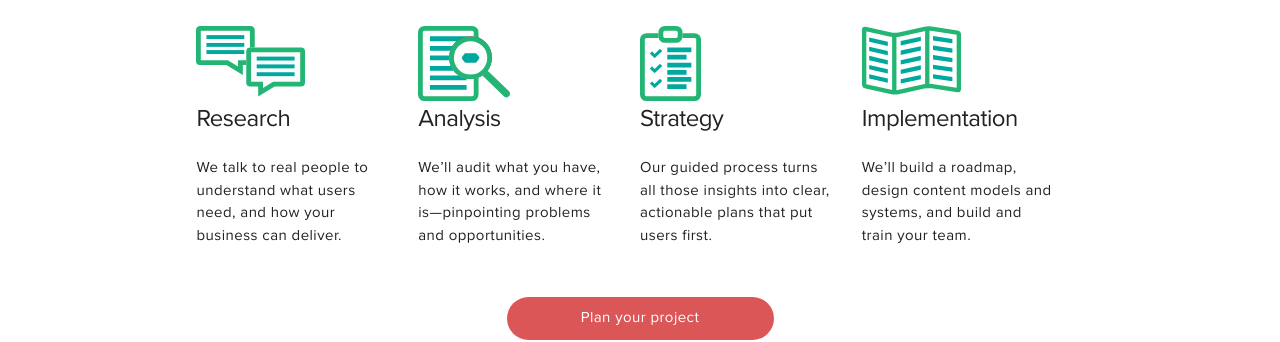
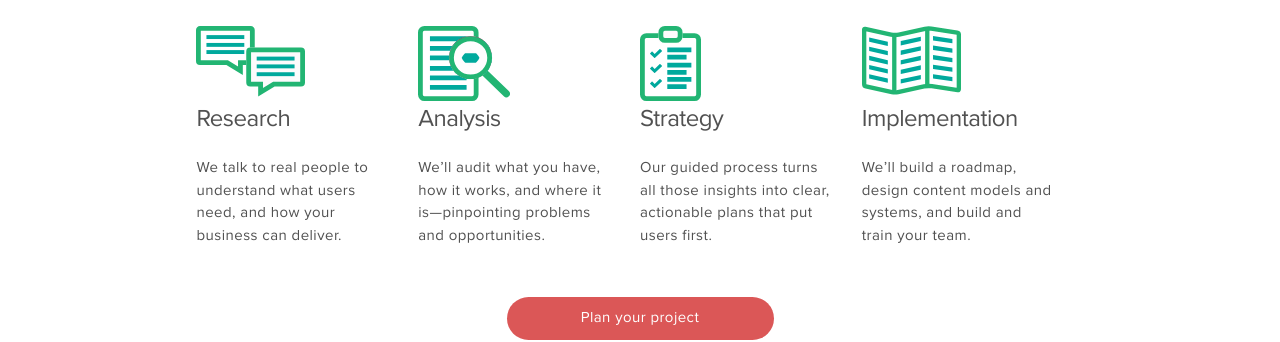
Before and after one commit to sarawb/sarawb.github.io, a Jekyll site: the page built from index.html, in a window 1280 px wide. Shown: the part 883-1225 px from the top of the page. Built offline with Jekyll 4.4.1, drawn with Linux system fonts in a browser that asks for light colours; some web fonts are replaced.

Commit message:
C&R text color correction

```diff
--- a/_includes/consulting-and-research.html
+++ b/_includes/consulting-and-research.html
@@ -14,8 +14,8 @@
             <div class="consulting-area-logo-div">
               <img src="images/research_icon.svg" alt="research_icon">
             </div>
-            <h5>Research</h5>
-            <p>
+            <h5 class="drk-grey">Research</h5>
+        <p class="drk-grey">
               We talk to real people to understand what users need, and how your business can deliver.
             </p>
           </div>
@@ -23,8 +23,8 @@
             <div class="consulting-area-logo-div">
               <img src="images/analysis_icon.svg" alt="analysis_icon">
             </div>
-            <h5>Analysis</h5>
-            <p>
+            <h5 class="drk-grey">Analysis</h5>
+        <p class="drk-grey">
               We’ll audit what you have, how it works, and where it is—pinpointing problems and opportunities.
             </p>
           </div>
@@ -34,8 +34,8 @@
             <div class="consulting-area-logo-div">
               <img src="images/strategy_icon.svg" alt="strategy_icon">
             </div>
-            <h5>Strategy</h5>
-            <p>
+            <h5 class="drk-grey">Strategy</h5>
+        <p class="drk-grey">
               Our guided process turns all those insights into clear, actionable plans that put users first.
             </p>
           </div>
@@ -43,8 +43,8 @@
             <div class="consulting-area-logo-div">
               <img src="images/implementation_icon.svg" alt="implementation_icon">
             </div>
-            <h5>Implementation</h5>
-            <p>
+            <h5 class="drk-grey">Implementation</h5>
+        <p class="drk-grey">
               We’ll build a roadmap, design content models and systems, and build and train your team.
             </p>
           </div>
```
Also changed, not shown: 1 other file.
